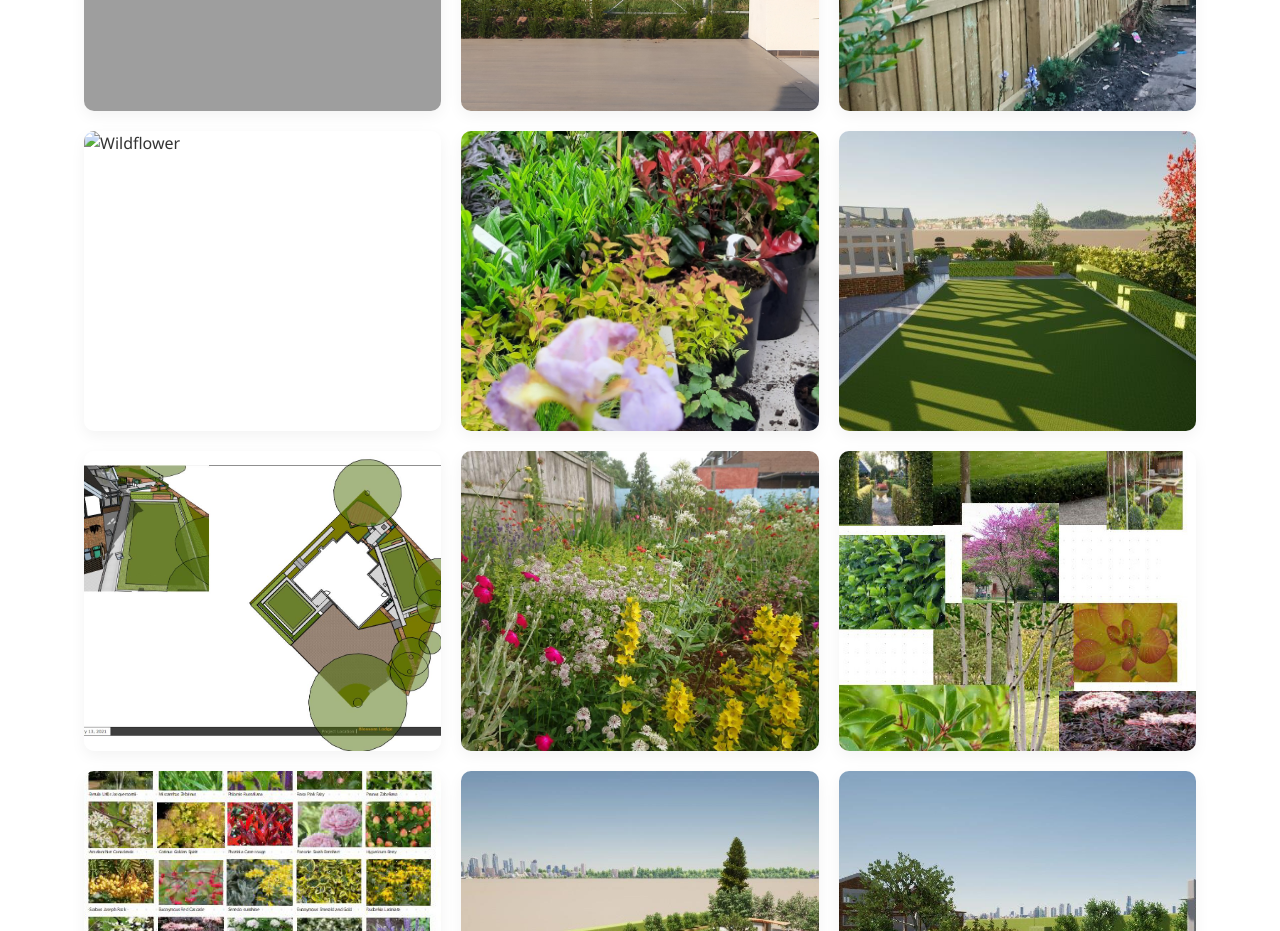
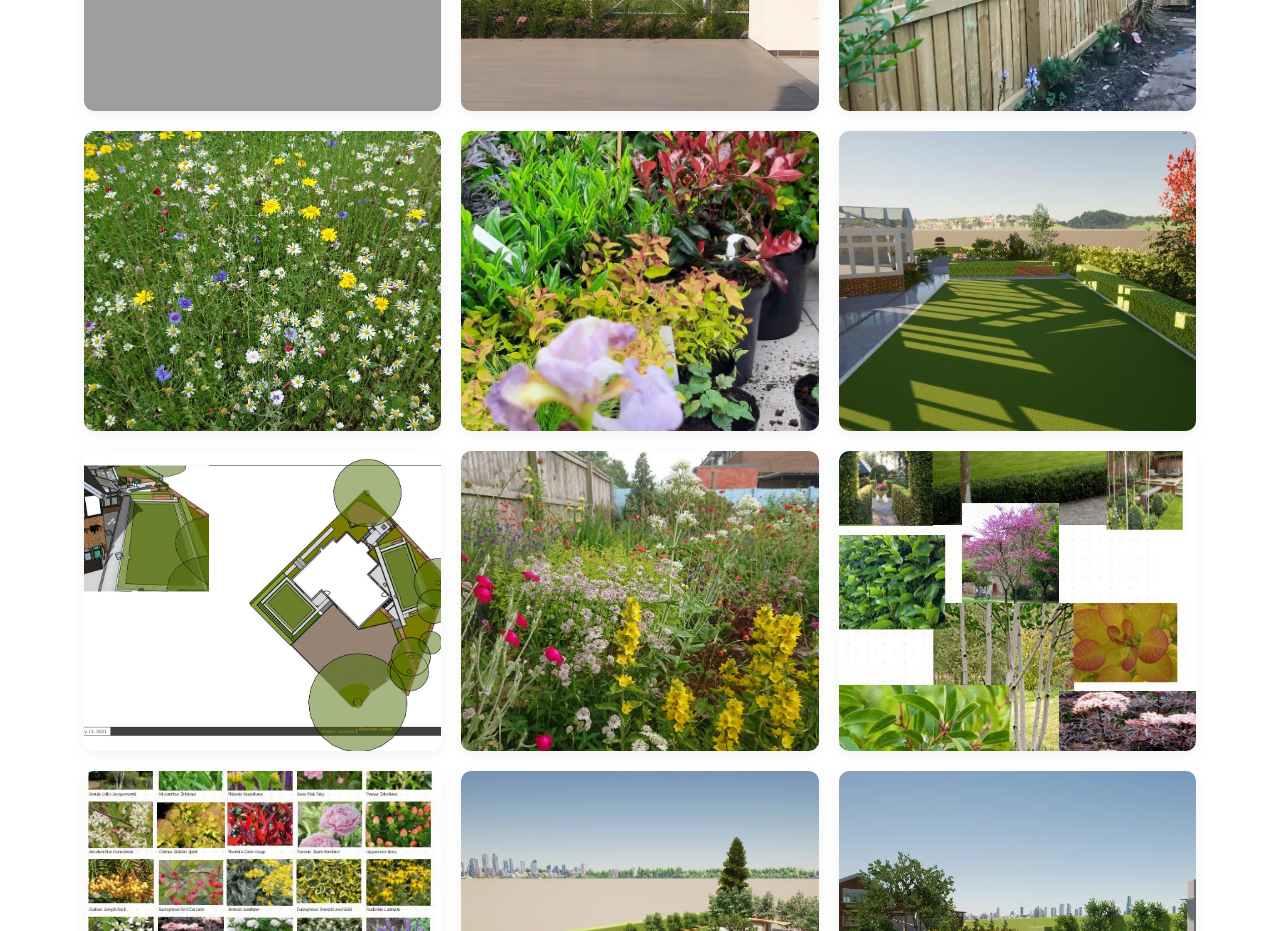
Before and after one commit to Pabibloom/prune-and-bloom-website, a plain HTML site: page gallery.html in a window 1280 px wide. Shown: the part 1440-2371 px from the top of the page. Drawn offline with Linux system fonts and the light colour scheme; grey boxes are pictures that could not be loaded.

Commit message:
Update gallery.html
typo

```diff
--- a/gallery.html
+++ b/gallery.html
@@ -487,7 +487,7 @@
     </div>
 
       <div class="gallery-item" data-category="enhancement">
-        <img src="image/gallery/enhancement/wildflower1.jpg" alt="Wildflower" class="gallery-image">
+        <img src="image/gallery/enhancement/wildflower 1.jpg" alt="Wildflower" class="gallery-image">
         <div class="gallery-overlay">
             <h3 class="gallery-title">Lawn alternatives</h3>
             <p class="gallery-category">Enhancement</p>
```
